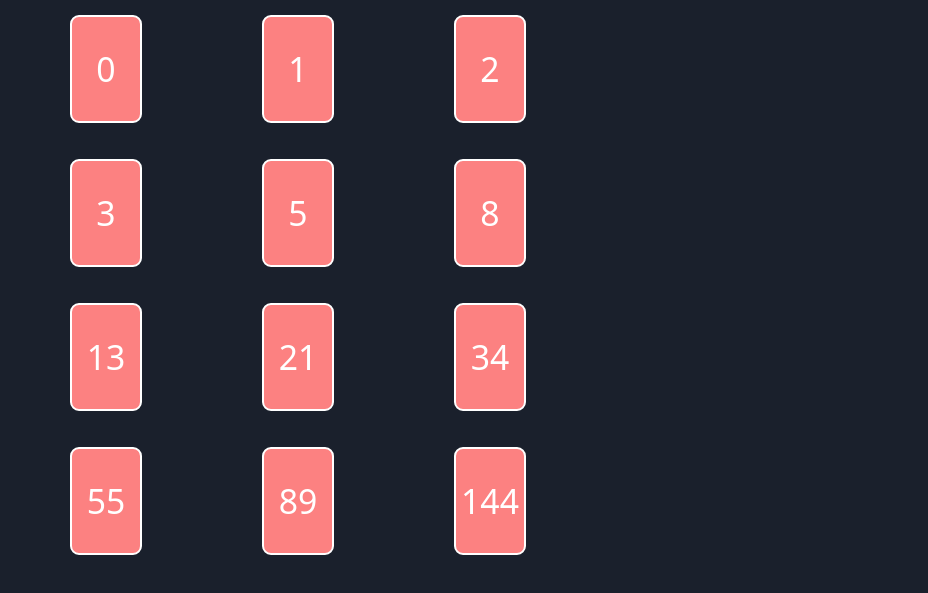
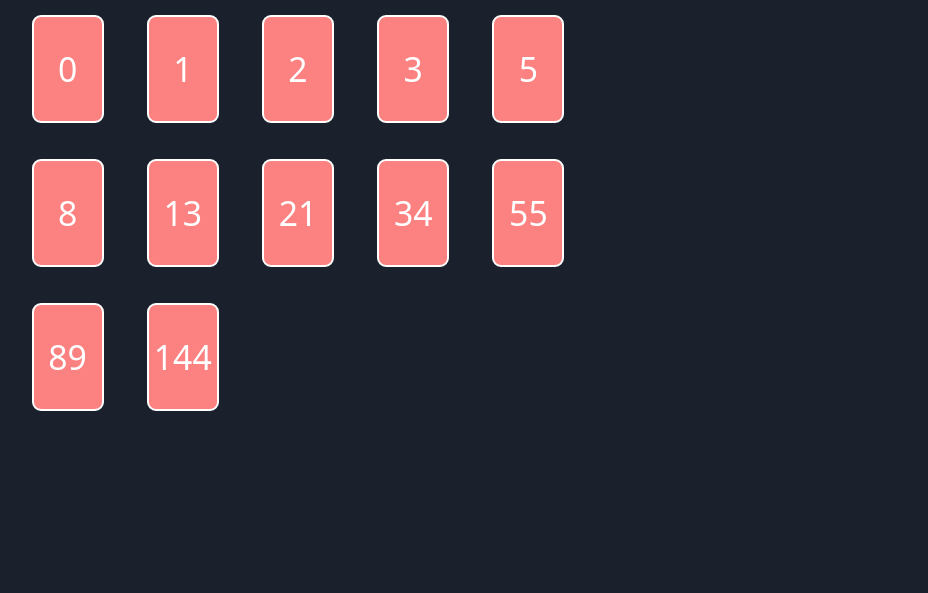
Before and after one commit to tylerwray/scrumpoker-ui, a Gatsby site: page / in a window 1280 px wide. Shown: the part 83-676 px from the top of the page, without its empty margins (342-1270 px from the left). Built offline with nearby package versions, Linux system fonts and the light colour scheme; Gatsby itself is replaced by a stand-in of ours.

Commit message:
Better selection grid

```diff
--- a/src/components/select.tsx
+++ b/src/components/select.tsx
@@ -27,7 +27,7 @@ interface BodyProps {
 }
 
 function Body({ children }: BodyProps) {
-  return <div className="grid grid-fit">{children}</div>;
+  return <div className="grid grid-fit-lg">{children}</div>;
 }
 
 // --------- Label ----------
--- a/src/pages/index.tsx
+++ b/src/pages/index.tsx
@@ -14,7 +14,7 @@ function IndexPage() {
   return (
     <Layout>
       <SEO title="Home" />
-      <div className="grid grid-fit max-w-lg my-0 mx-auto">
+      <div className="grid grid-fit-sm max-w-lg my-0 mx-auto">
         {sequence.map(value => (
           <Link
             key={value}
--- a/src/tailwind.css
+++ b/src/tailwind.css
@@ -10,6 +10,10 @@
   display: grid;
 }
 
-.grid-fit {
+.grid-fit-sm {
+  grid-template-columns: repeat(auto-fit, minmax(100px, 1fr));
+}
+
+.grid-fit-lg {
   grid-template-columns: repeat(auto-fit, minmax(160px, 1fr));
 }
```
